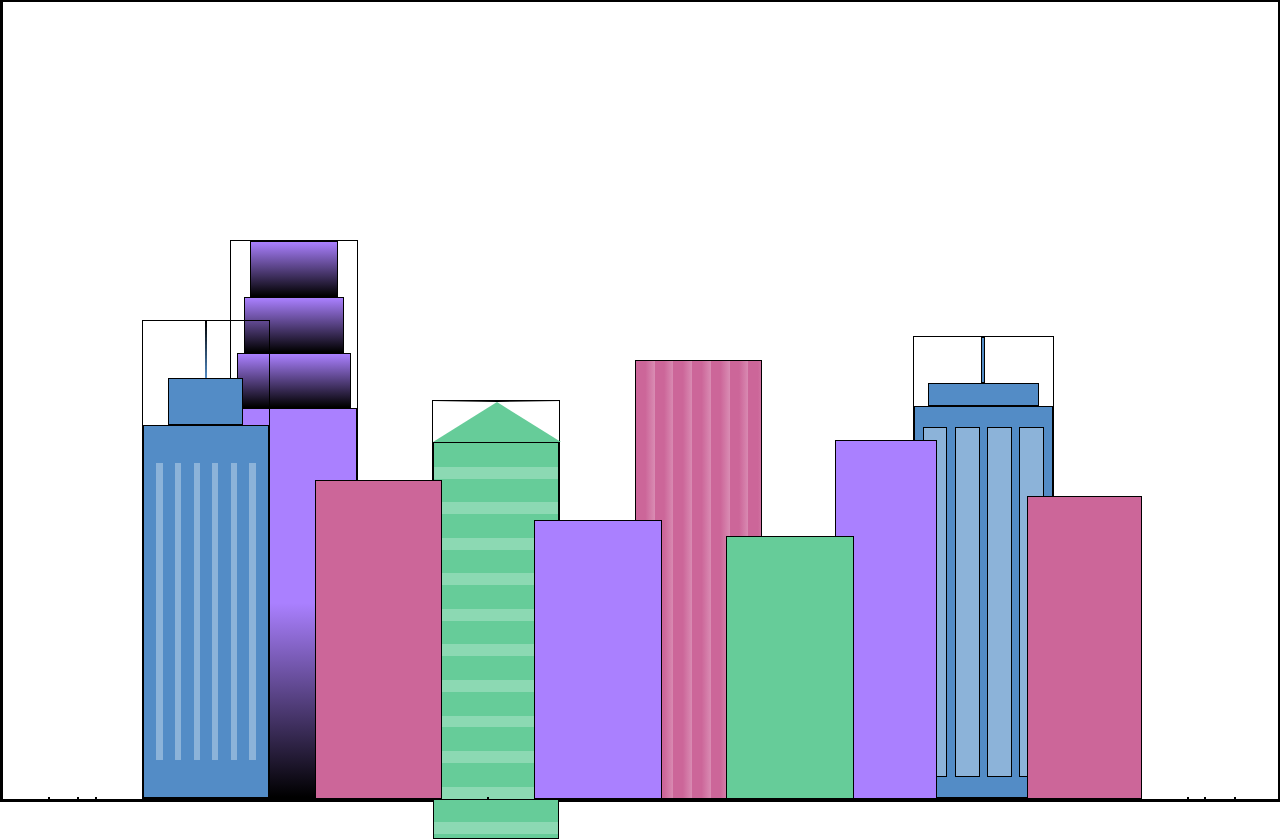
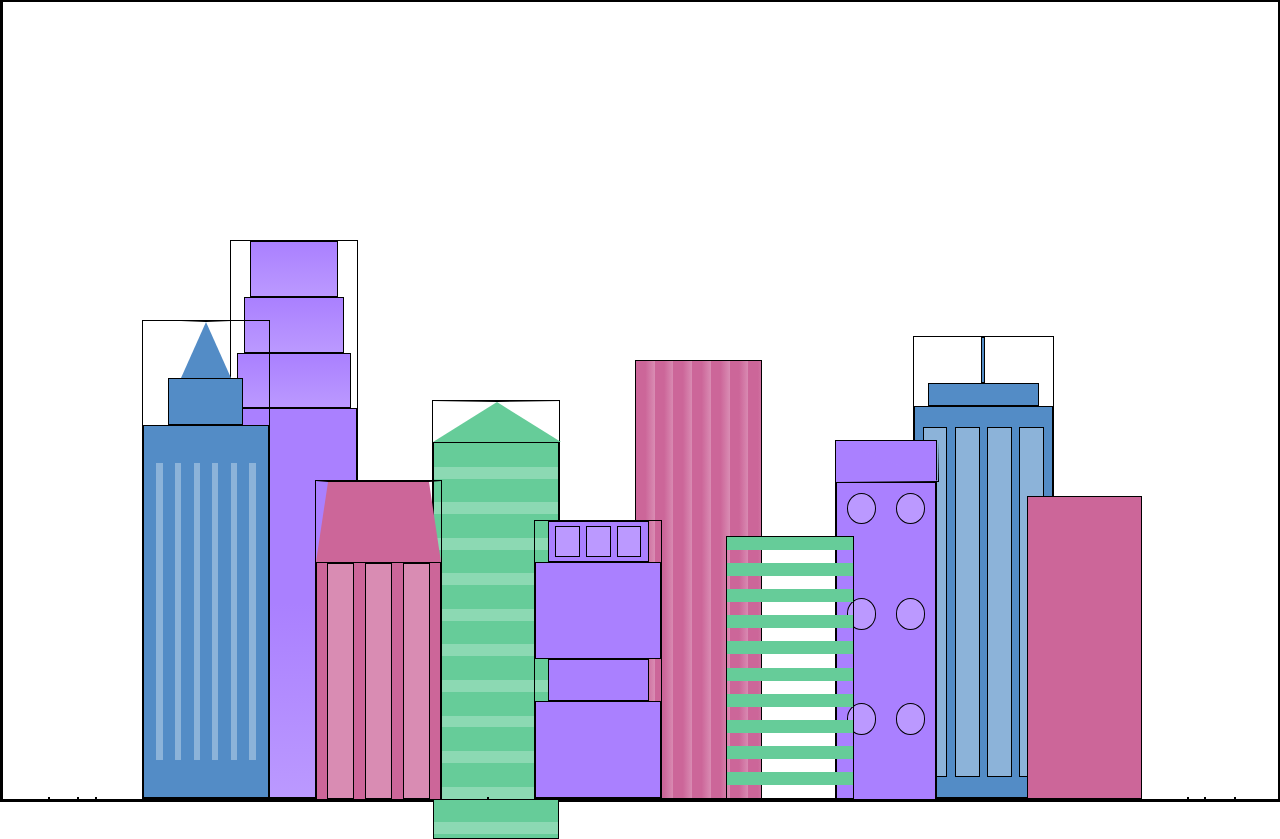
Before and after one commit to Juliquiz/CitySkyline, a plain HTML site: page Index.html in a window 1280 px wide. Drawn offline with Linux system fonts and the light colour scheme.

Commit message:
Files of html and css updated
I am almost close to finish this little project

```diff
--- a/Index.html
+++ b/Index.html
@@ -44,10 +44,36 @@
         <div class="fb1b"></div>
         <div class="fb1c"></div>
       </div>
-      <div class="fb2"></div>
+      <div class="fb2">
+        <div class="fb2a"></div>
+        <div class="fb2b window-wrap">
+          <div class="fb2-window"></div>
+          <div class="fb2-window"></div>
+          <div class="fb2-window"></div>
+        </div>
+      </div>
       <div></div>
-      <div class="fb3"></div>
-      <div class="fb4"></div>
+      <div class="fb3 building-wrap">
+        <div class="fb3a window-wrap">
+          <div class="fb3-window"></div>
+          <div class="fb3-window"></div>
+          <div class="fb3-window"></div>
+        </div>
+        <div class="fb3b"></div>
+        <div class="fb3a"></div>
+        <div class="fb3b"></div>
+      </div>
+      <div class="fb4">
+        <div class="fb4a"></div>
+        <div class="fb4b">
+          <div class="fb4-window"></div>
+          <div class="fb4-window"></div>
+          <div class="fb4-window"></div>
+          <div class="fb4-window"></div>
+          <div class="fb4-window"></div>
+          <div class="fb4-window"></div>
+        </div>
+      </div>
       <div class="fb5"></div>
       <div class="fb6"></div>
       <div></div>
--- a/styles.css
+++ b/styles.css
@@ -3,12 +3,11 @@
   --building-color2: #66cc99;
   --building-color3: #cc6699;
   --building-color4: #538cc6;
-  --window-color1: black;
+  --window-color1: #bb99ff;
   --window-color2: #8cd9b3;
   --window-color3: #d98cb3;
   --window-color4: #8cb3d9;
 }
-
 * {
   border: 1px solid black;
   box-sizing: border-box;
@@ -139,9 +138,13 @@ body {
   width: 10%;
   height: 60%;
 }
+
 .fb1a {
   border-bottom: 7vh solid var(--building-color4);
+  border-left: 2vw solid transparent;
+  border-right: 2vw solid transparent;
 }
+
 .fb1b {
   width: 60%;
   height: 10%;
@@ -169,13 +172,48 @@ body {
 .fb2 {
   width: 10%;
   height: 40%;
+}
+
+.fb2a {
+  width: 100%;
+  border-bottom: 10vh solid var(--building-color3);
+  border-left: 1vw solid transparent;
+  border-right: 1vw solid transparent;
+}
+
+.fb2b {
+  width: 100%;
+  height: 75%;
   background-color: var(--building-color3);
+}
+
+.fb2-window {
+  width: 22%;
+  height: 100%;
+  background-color: var(--window-color3);
 }
 
 .fb3 {
   width: 10%;
   height: 35%;
+}
+
+.fb3a {
+  width: 80%;
+  height: 15%;
   background-color: var(--building-color1);
+}
+
+.fb3b {
+  width: 100%;
+  height: 35%;
+  background-color: var(--building-color1);
+}
+
+.fb3-window {
+  width: 25%;
+  height: 80%;
+  background-color: var(--window-color1);
 }
 
 .fb4 {
@@ -185,6 +223,24 @@ body {
   position: relative;
   left: 10%;
 }
+.fb4a {
+  border-top: 5vh solid transparent;
+  border-left: 8vw solid var(--building-color1);
+}
+.fb4b {
+  width: 100%;
+  height: 89%;
+  background-color: var(--building-color1);
+  display: flex;
+  flex-wrap: wrap;
+}
+.fb4-window {
+  width: 30%;
+  height: 10%;
+  border-radius: 50%;
+  background-color: var(--window-color1);
+  margin: 10%;
+}
 
 .fb5 {
   width: 10%;
@@ -192,6 +248,12 @@ body {
   background-color: var(--building-color2);
   position: relative;
   right: 10%;
+  background: repeating-linear-gradient(
+    var(--building-color2),
+    var(--building-color2) 5%,
+    transparent 5%,
+    transparent 10%
+  );
 }
 
 .fb6 {
```
